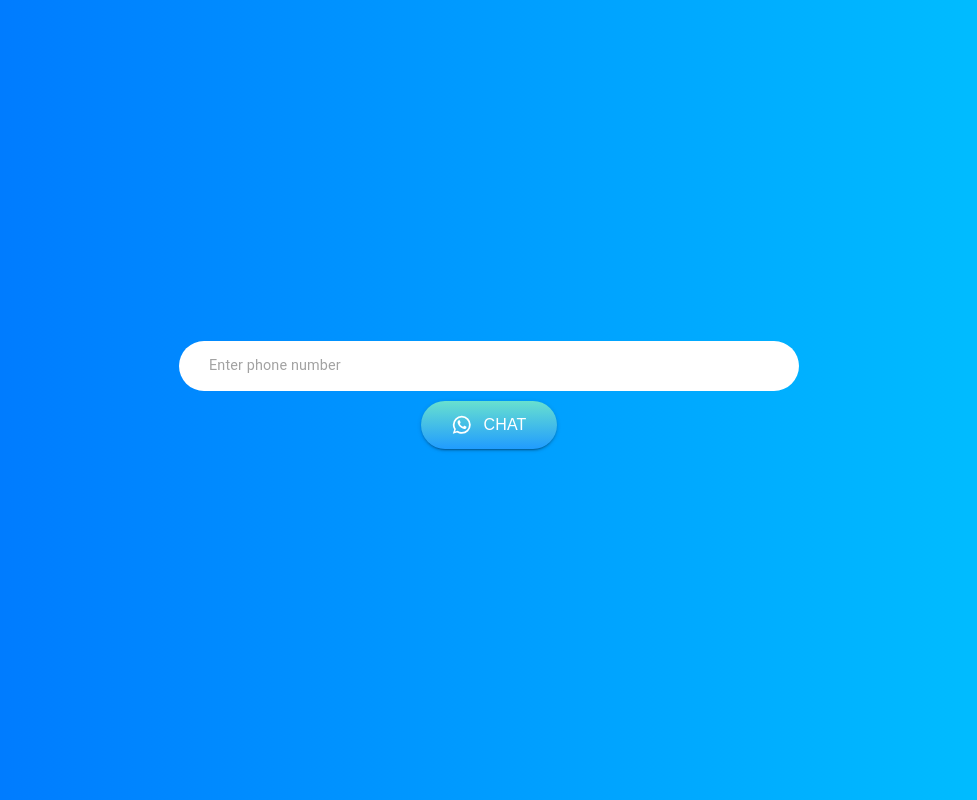
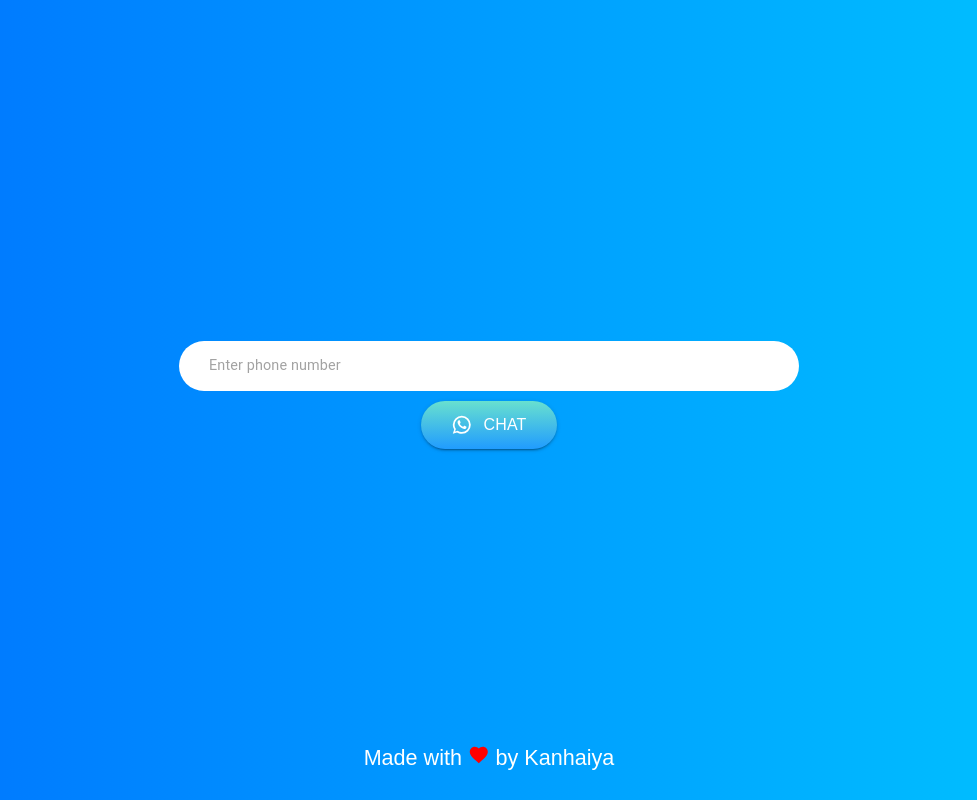
Before and after one commit to Kanhasonu21/Whatsapp-Chat, a React (Create React App) app: page / in a window 1280 px wide. Shown: the whole page, without its empty margins (151-1128 px from the left). Built offline with nearby package versions, Linux system fonts and the light colour scheme.

Commit message:
developer name added

```diff
--- a/src/App.js
+++ b/src/App.js
@@ -3,6 +3,7 @@ import Input from '@material-ui/core/Input';
 import Button from '@material-ui/core/Button';
 import WhatsAppIcon from '@material-ui/icons/WhatsApp';
 // import Alert from '@material-ui/lab/Alert';
+import FavoriteIcon from '@material-ui/icons/Favorite';
 
 import './App.css';
 import { Typography } from '@material-ui/core';
@@ -68,6 +69,11 @@ const App = props => {
           </div>
         )}
       </form>
+      <footer style={{ position: 'absolute', bottom: '2rem', fontSize: '1.5rem' }}>
+        <span>
+          Made with <FavoriteIcon style={{ color: 'red' }} /> by Kanhaiya{' '}
+        </span>
+      </footer>
     </div>
   );
 };
```
Also changed, not shown: public/manifest.json, src/assets/logopng.png (added).
